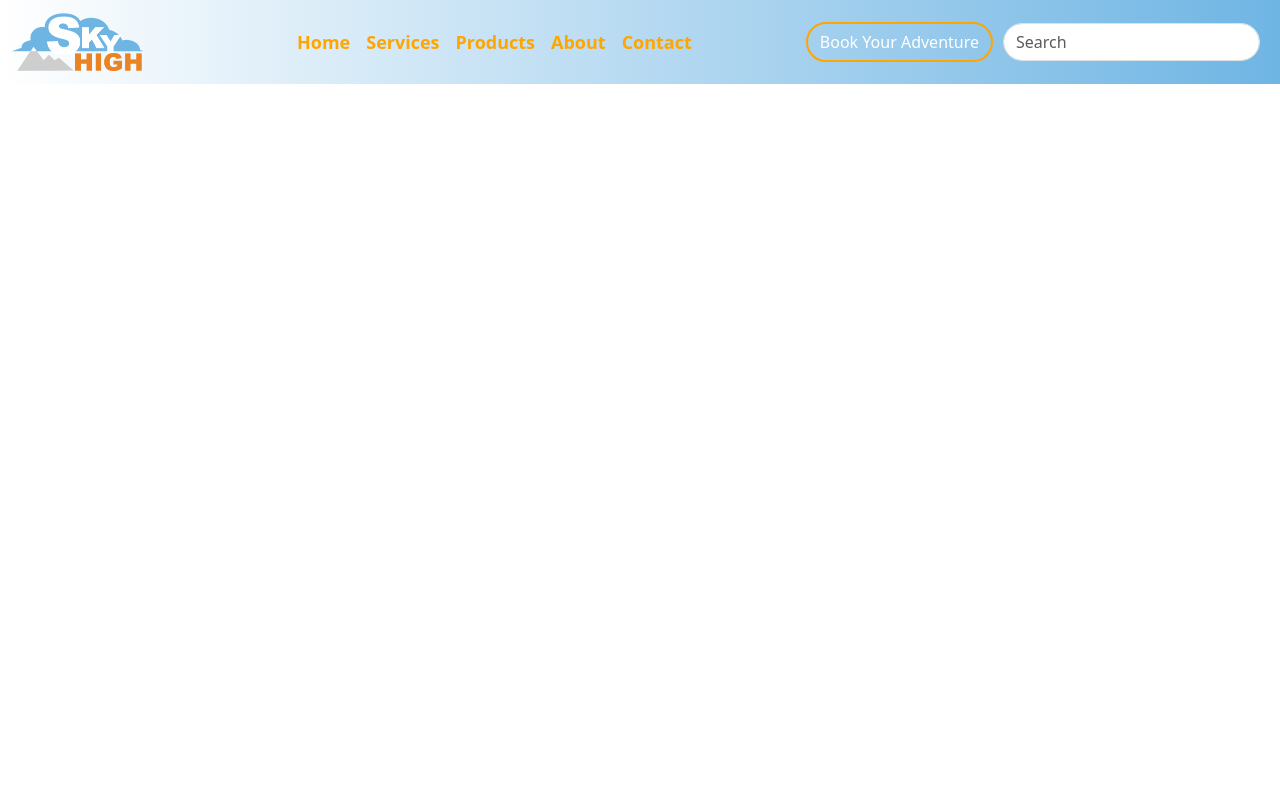
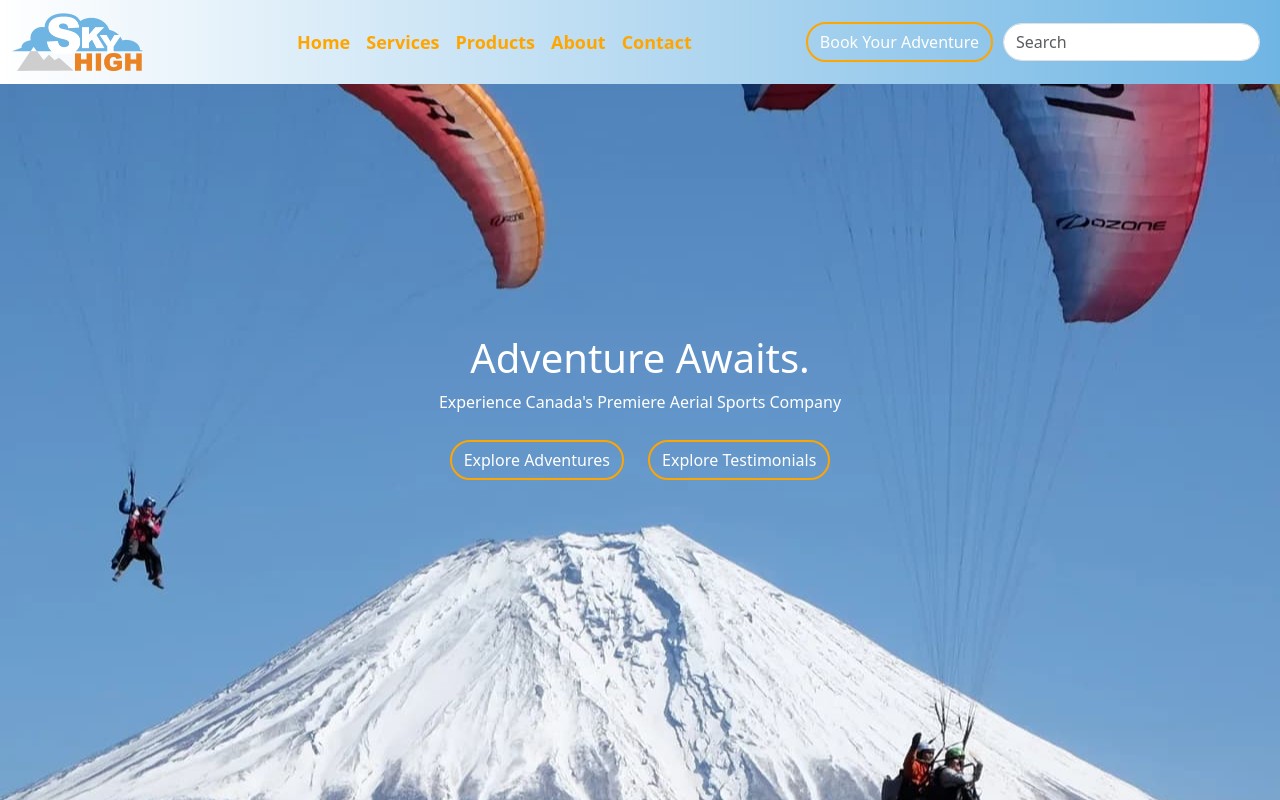
Before and after one commit to ludw0011/dsn1713-skyhighadventures-2, a plain HTML site: page index.html in a window 1280 px wide. Drawn offline with nearby package versions, Linux system fonts and the light colour scheme.

Commit message:
landing added

```diff
--- a/css/main.css
+++ b/css/main.css
@@ -28,3 +28,24 @@ ul {
     color: orange !important;
     text-align: right;
 }
+
+
+
+body{
+    background-image: url(../images/paragliding_japan.jpg);
+    background-repeat: no-repeat;
+    background-position: 50% 25%;
+    background-attachment: scroll;
+}
+
+p {
+    font-size: medium;
+}
+
+
+.landing {
+    text-align: center;
+    max-width: 600px;
+    color: white;
+    padding-top: 250px;
+}
--- a/index.html
+++ b/index.html
@@ -45,6 +45,16 @@
         </div>
       </nav>
 
+      <div class="landing container-fluid">
+        <h1>Adventure Awaits.</h1>
+
+        <p>Experience Canada's Premiere Aerial Sports Company</p>
+
+        <button type="button" class="btn text-nowrap" >Explore Adventures</button>
+        <button type="button" class="btn text-nowrap" >Explore Testimonials</button>
+      </div>
+
+
     <script src="https://cdn.jsdelivr.net/npm/bootstrap@5.3.3/dist/js/bootstrap.bundle.min.js" integrity="sha384-YvpcrYf0tY3lHB60NNkmXc5s9fDVZLESaAA55NDzOxhy9GkcIdslK1eN7N6jIeHz" crossorigin="anonymous"></script>
 </body>
 </html>
```
Also changed, not shown: images/paragliding_japan.jpg (added).
